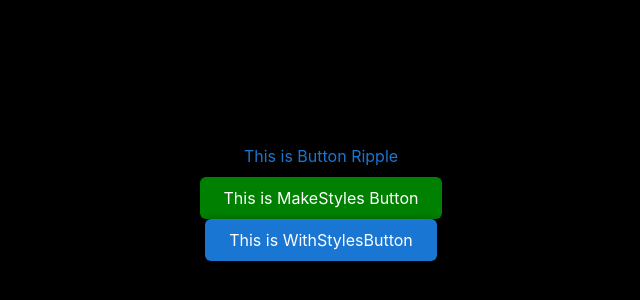
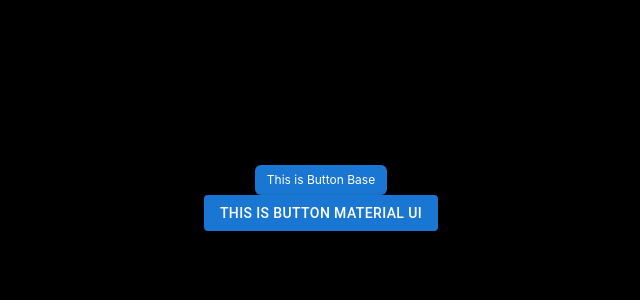
Before and after one commit to mid-guy/Rui-System, a React (Create React App) app: page / in a window 1280 px wide. Shown: the part 202-502 px from the top of the page, without its empty margins (319-959 px from the left). Built offline with nearby package versions, Linux system fonts and the light colour scheme.

Commit message:
update README.md

```diff
--- a/package.json
+++ b/package.json
@@ -49,6 +49,8 @@
     "@emotion/babel-plugin": "^11.9.2",
     "@testing-library/react": "^13.4.0",
     "jest": "^29.1.2",
-    "react-test-renderer": "^18.2.0"
+    "react-addons-perf": "^15.4.2",
+    "react-test-renderer": "^18.2.0",
+    "tsconfig-paths-webpack-plugin": "^4.0.0"
   }
 }
--- a/src/App.tsx
+++ b/src/App.tsx
@@ -24,18 +24,11 @@
     <div className="App">
       <header className="App-header">
         <ThemeProvider theme={theme}>
-          <ButtonBase
-            onClick={withLoading((e: any) => console.log(e))}
-            variant="text"
-            color="primary"
-            size={"lg"}
-            animationframe="scale"
-          >
-            This is Button Ripple
-          </ButtonBase>
-          <LocalButton>This is MakeStyles Button</LocalButton>
-          <WithStylesButton>This is WithStylesButton</WithStylesButton>
+          <ButtonBase variant="container">This is Button Base</ButtonBase>
         </ThemeProvider>
+        <Button variant="contained">This is Button Material UI</Button>
+        {/* <LocalButton>This is MakeStyles Button</LocalButton>
+          <WithStylesButton>This is WithStylesButton</WithStylesButton> */}
       </header>
     </div>
   );
--- /dev/null
+++ b/src/core/helpers/generateRipple.ts
@@ -0,0 +1,21 @@
+
+
+export function _onTouchRipple(e: React.MouseEvent<HTMLButtonElement>) {
+  generateRippleButton(e);
+}
+
+export function generateRippleButton(e: React.MouseEvent<HTMLButtonElement>) {
+  const clientRect = e.nativeEvent;
+  const x = clientRect.offsetX;
+  const y = clientRect.offsetY;
+  const ripple = document.createElement("span");
+  ripple.classList.add("cds-animation-ripple");
+  const childNodes = e.currentTarget.childNodes;
+  const touchRippleComponent = childNodes[childNodes.length - 1];
+  touchRippleComponent.appendChild(ripple);
+  ripple.onanimationend = () => {
+    ripple.remove();
+  };
+  ripple.style.left = `${x}px`;
+  ripple.style.top = `${y}px`;
+}
--- a/src/packages/ButtonBase/ButtonBase.tsx
+++ b/src/packages/ButtonBase/ButtonBase.tsx
@@ -1,11 +1,6 @@
 /** @jsxImportSource @emotion/react */
 import getButtonCss, { generateButtonClassNames } from "./getButtonCss";
-import React, {
-  forwardRef,
-  ReactNode,
-  useImperativeHandle,
-  useRef,
-} from "react";
+import { forwardRef, ReactNode, useImperativeHandle, useRef } from "react";
 import { types } from "./constants";
 import { SerializedStyles } from "@emotion/react";
 import {
@@ -13,6 +8,7 @@
   OverridableStringUnion,
 } from "../../core/types/type";
 import { ThemeProps, useTheme } from "../../core/theme/themeProvider";
+import { _onTouchRipple } from "../../core/helpers/generateRipple";
 
 const ButtonBase = forwardRef(function (
   props: OverallButtonBaseProps,
@@ -239,23 +235,3 @@
 };
 
 export default ButtonBase;
-
-export function _onTouchRipple(e: React.MouseEvent<HTMLButtonElement>) {
-  generateRippleButton(e);
-}
-
-export function generateRippleButton(e: React.MouseEvent<HTMLButtonElement>) {
-  const clientRect = e.nativeEvent;
-  const x = clientRect.offsetX;
-  const y = clientRect.offsetY;
-  const ripple = document.createElement("span");
-  ripple.classList.add("cds-animation-ripple");
-  const childNodes = e.currentTarget.childNodes;
-  const touchRippleComponent = childNodes[childNodes.length - 1];
-  touchRippleComponent.appendChild(ripple);
-  ripple.onanimationend = () => {
-    ripple.remove();
-  };
-  ripple.style.left = `${x}px`;
-  ripple.style.top = `${y}px`;
-}
```
Also changed, not shown: tsconfig.json (+2 -8 lines), 2 other files (tests, documents, lock files or other folders).
